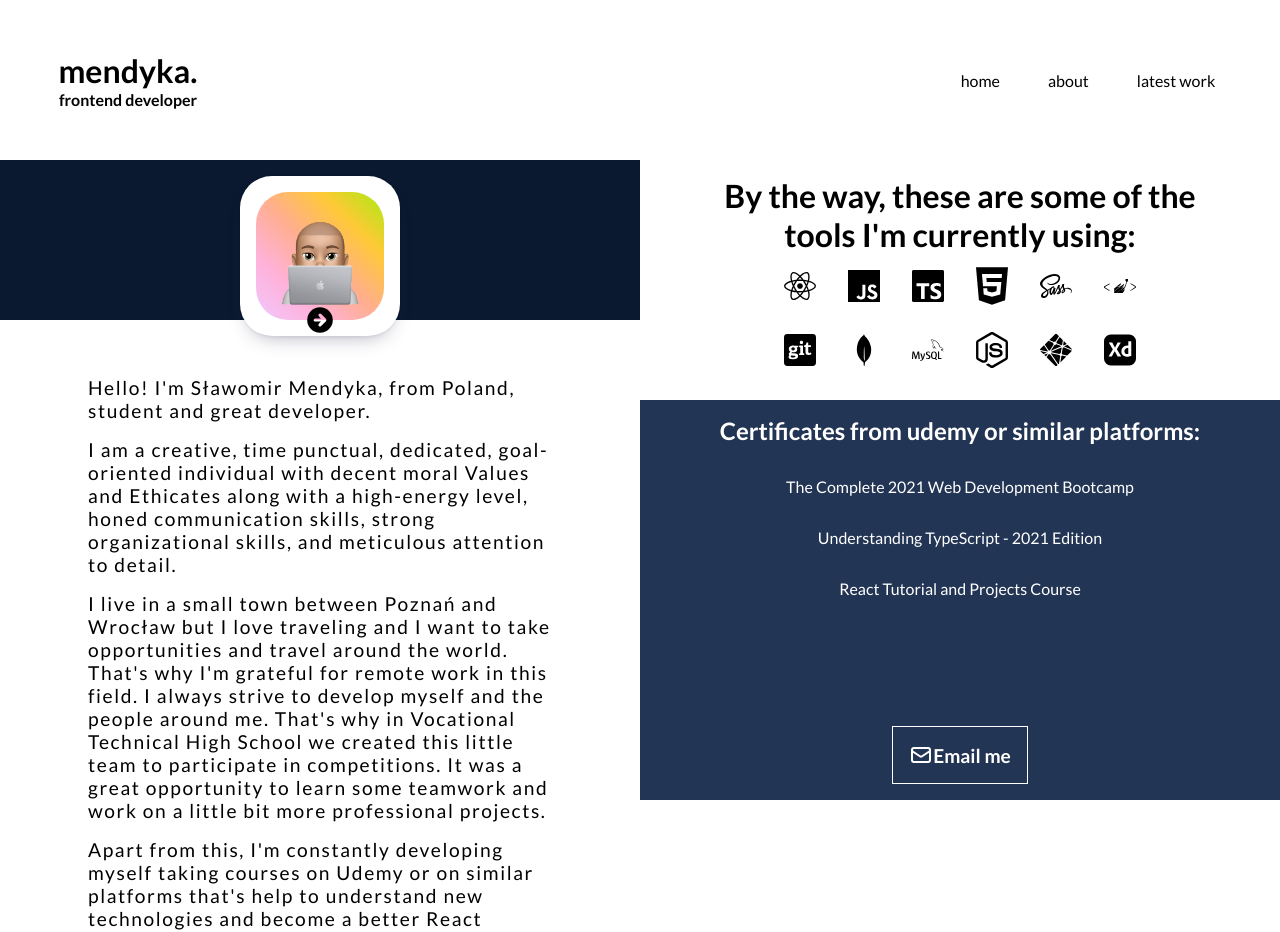
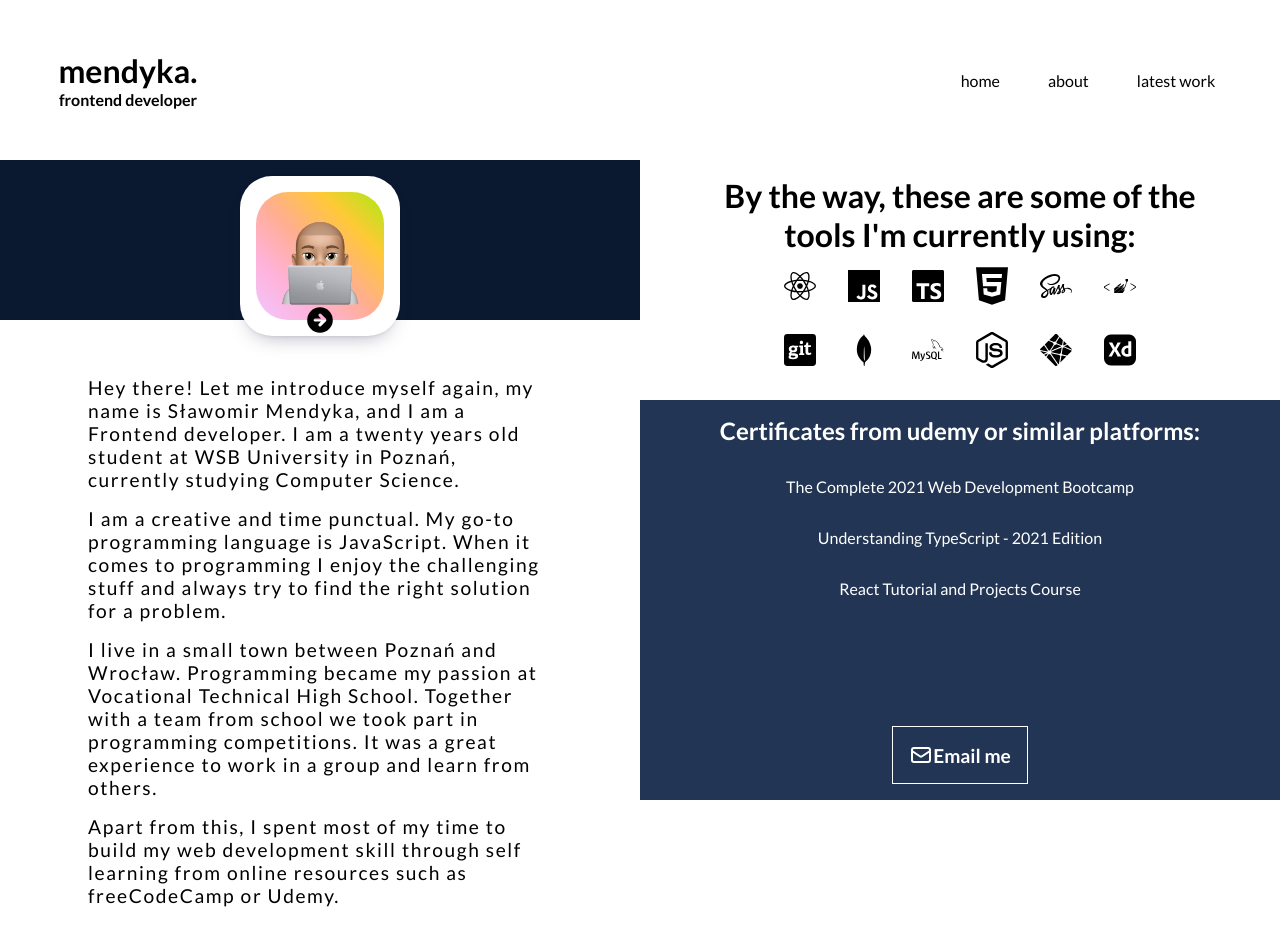
Before and after one commit to slawomirdev/portfolio, a React (Create React App) app: page /about in a window 1280 px wide. Shown: the top 932 px of the page. Built offline with nearby package versions, Linux system fonts and the light colour scheme.

Commit message:
change content about me

```diff
--- a/src/components/Content.tsx
+++ b/src/components/Content.tsx
@@ -10,28 +10,25 @@ const Content: React.FC = () => {
       <CardAbout />
       <Info>
         <p>
-          Hello! I'm Sławomir Mendyka, from Poland, student and great developer.
+          Hey there! Let me introduce myself again, my name is Sławomir Mendyka,
+          and I am a Frontend developer. I am a twenty years old student at WSB
+          University in Poznań, currently studying Computer Science.
         </p>
         <p>
-          I am a creative, time punctual, dedicated, goal-oriented individual
-          with decent moral Values and Ethicates along with a high-energy level,
-          honed communication skills, strong organizational skills, and
-          meticulous attention to detail.
+          I am a creative and time punctual. My go-to programming language is
+          JavaScript. When it comes to programming I enjoy the challenging stuff
+          and always try to find the right solution for a problem.
         </p>
         <p>
-          I live in a small town between Poznań and Wrocław but I love traveling
-          and I want to take opportunities and travel around the world. That's
-          why I'm grateful for remote work in this field. I always strive to
-          develop myself and the people around me. That's why in Vocational
-          Technical High School we created this little team to participate in
-          competitions. It was a great opportunity to learn some teamwork and
-          work on a little bit more professional projects.
+          I live in a small town between Poznań and Wrocław. Programming became
+          my passion at Vocational Technical High School. Together with a team
+          from school we took part in programming competitions. It was a great
+          experience to work in a group and learn from others.
         </p>
         <p>
-          Apart from this, I'm constantly developing myself taking courses on
-          Udemy or on similar platforms that's help to understand new
-          technologies and become a better React developer. If you want to see
-          my certificates go to the certificates tab in the navigation.
+          Apart from this, I spent most of my time to build my web development
+          skill through self learning from online resources such as freeCodeCamp
+          or Udemy.
         </p>
       </Info>
     </Wrapper>
```
